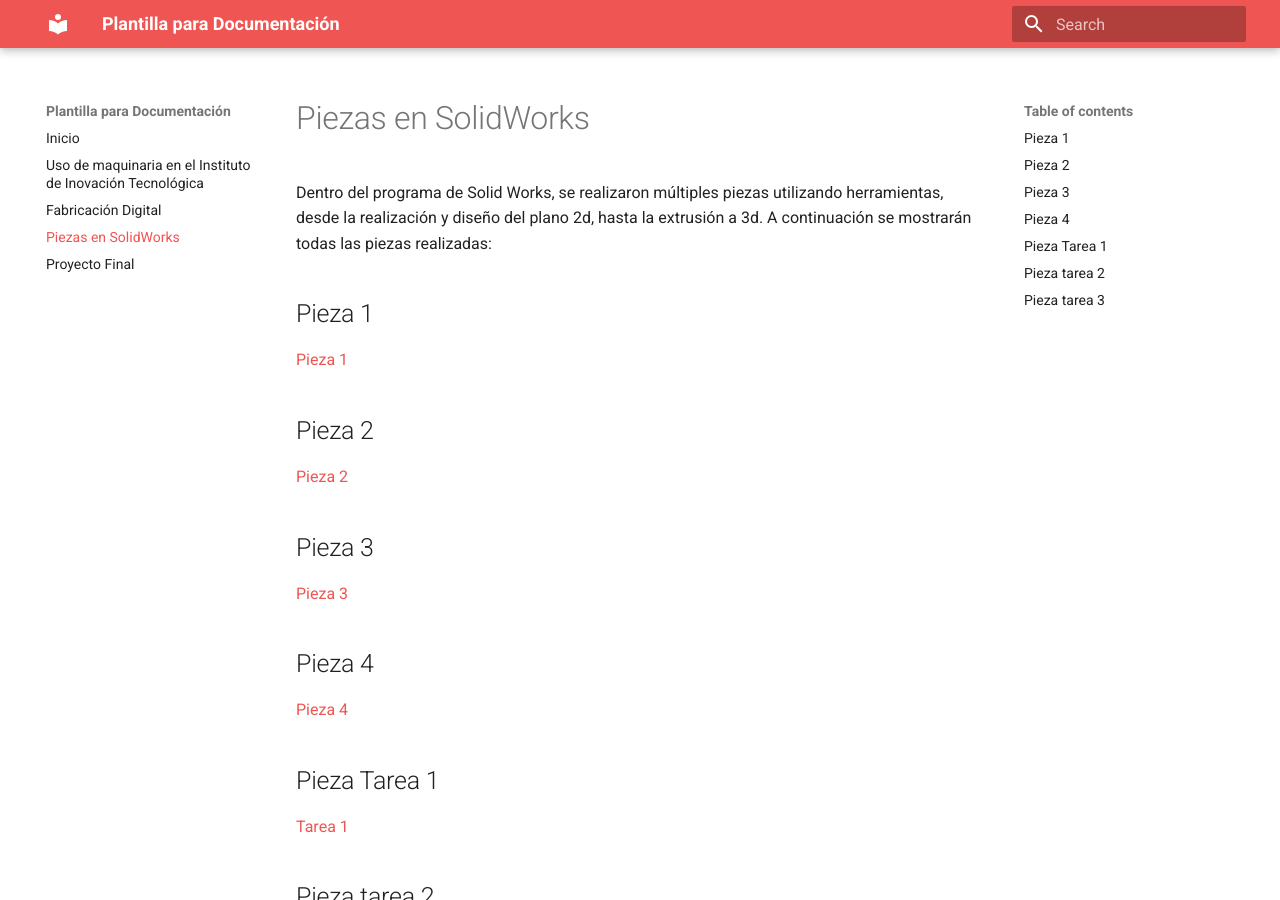
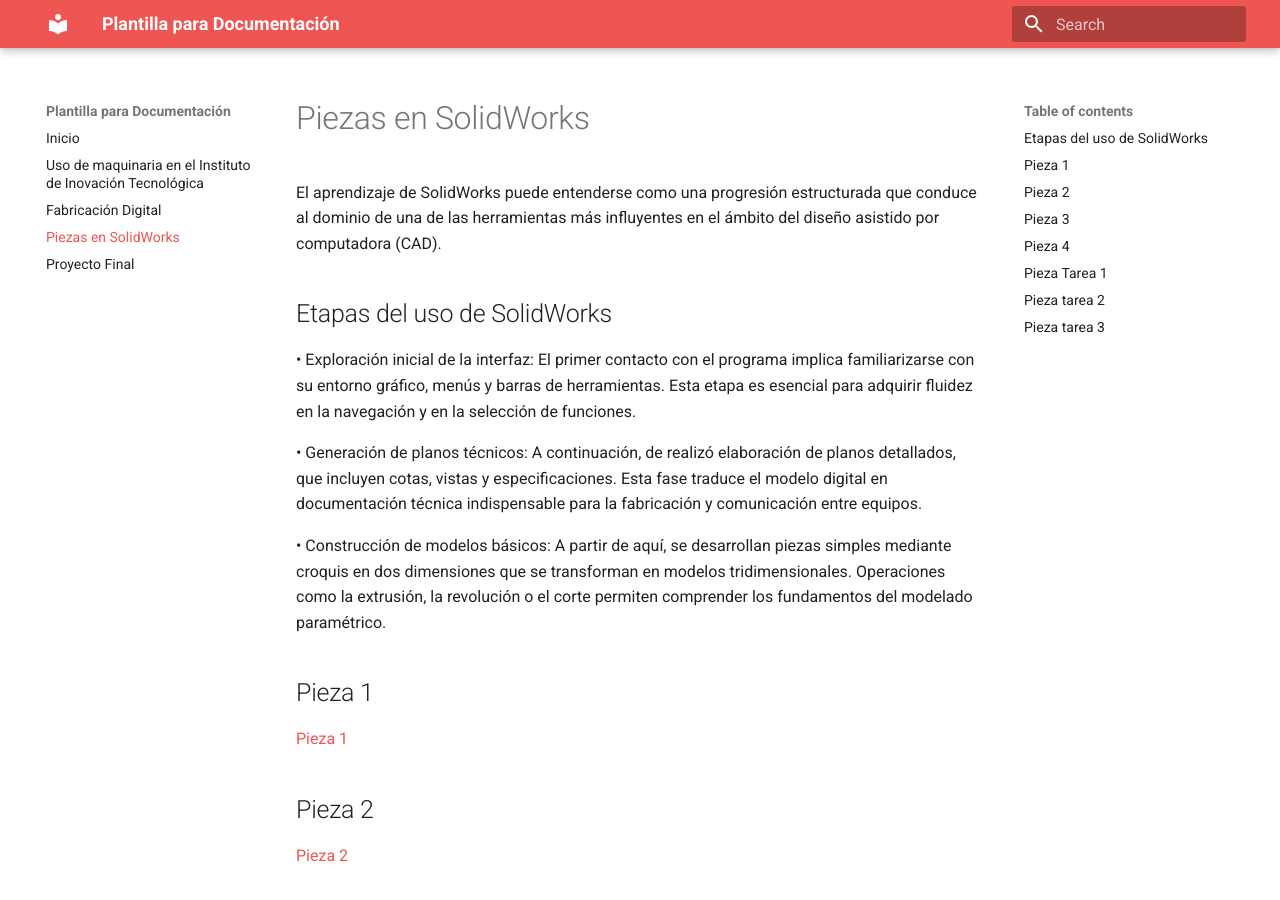
Before and after one commit to DiegoMachorro/Proyecto-de-Ingenieria, an MkDocs documentation site: the page built from docs/Piezas en SolidWorks.md, in a window 1280 px wide and 900 px high. Built offline with MkDocs 1.6.1 and Material for MkDocs 9.7.7, drawn with Linux system fonts in a browser that asks for light colours.

Commit message:
Update Piezas en SolidWorks.md

```diff
--- a/docs/Piezas en SolidWorks.md
+++ b/docs/Piezas en SolidWorks.md
@@ -1,7 +1,18 @@
 # Piezas en SolidWorks
 
-Dentro del programa de Solid Works, se realizaron múltiples piezas utilizando herramientas, desde la realización y diseño del plano 2d, hasta la extrusión a 3d.
-A continuación se mostrarán todas las piezas realizadas:
+El aprendizaje de SolidWorks puede entenderse como una progresión estructurada que conduce al dominio de una de las herramientas más influyentes en el ámbito del diseño asistido por computadora (CAD).
+
+## Etapas del uso de SolidWorks
+
+• 	Exploración inicial de la interfaz:
+El primer contacto con el programa implica familiarizarse con su entorno gráfico, menús y barras de herramientas. Esta etapa es esencial para adquirir fluidez en la navegación y en la selección de funciones.
+
+• 	Generación de planos técnicos:
+A continuación, de realizó elaboración de planos detallados, que incluyen cotas, vistas y especificaciones. Esta fase traduce el modelo digital en documentación técnica indispensable para la fabricación y comunicación entre equipos.
+
+• 	Construcción de modelos básicos:
+A partir de aquí, se desarrollan piezas simples mediante croquis en dos dimensiones que se transforman en modelos tridimensionales. Operaciones como la extrusión, la revolución o el corte permiten comprender los fundamentos del modelado paramétrico.
+
 
 ## Pieza 1
 
```
